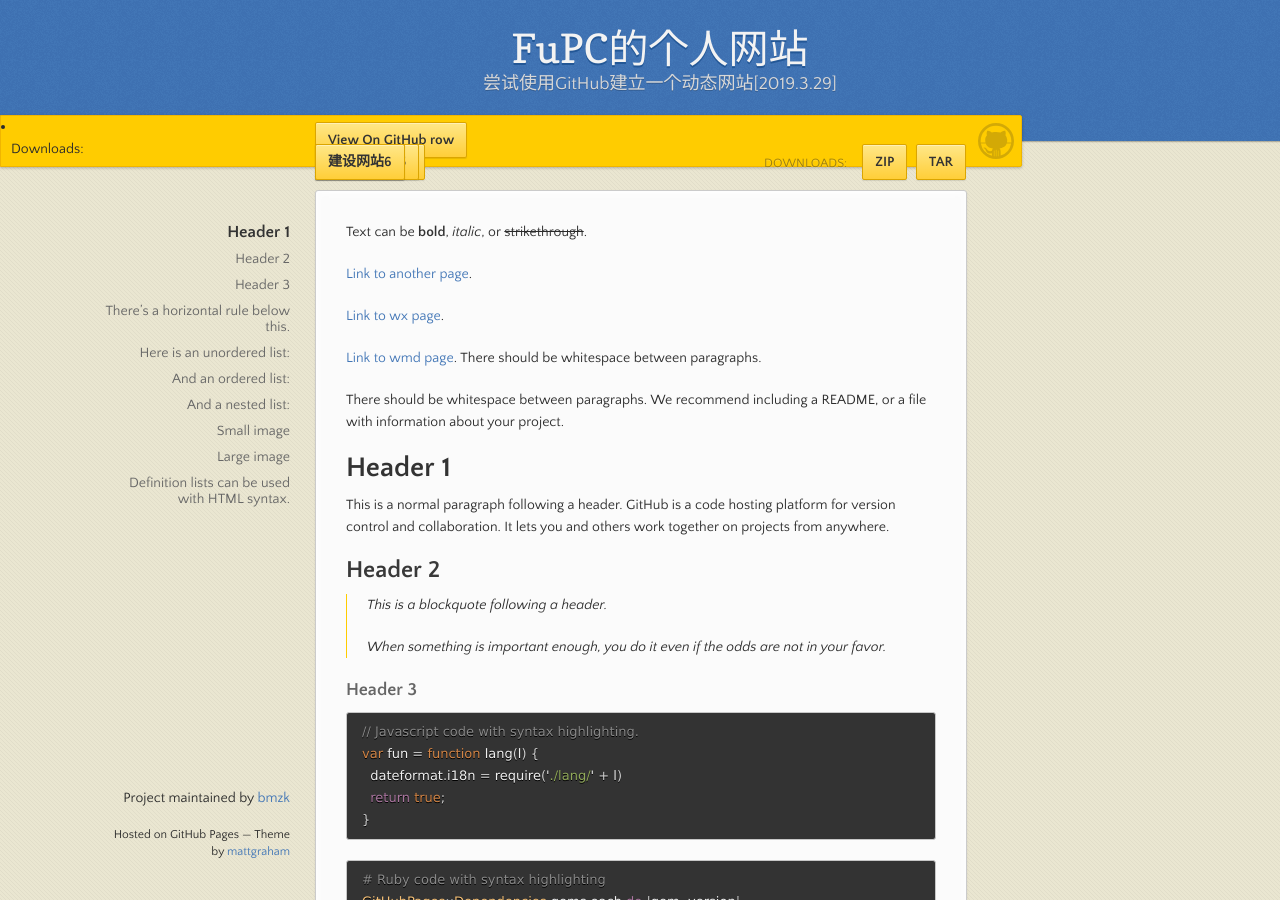
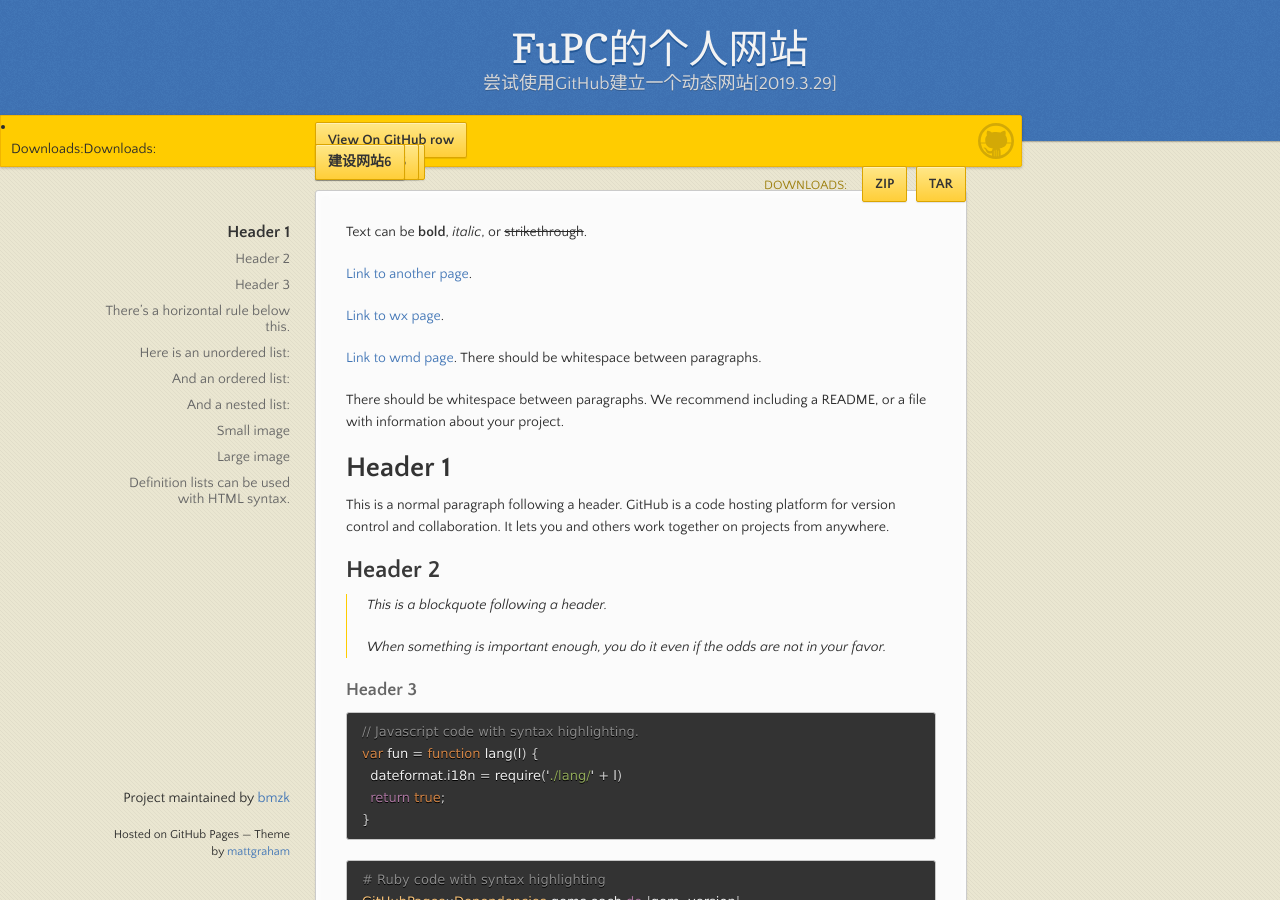
Before and after one commit to bmzk/MyWeb, a Jekyll site: the page built from index.md, in a window 1280 px wide and 900 px high. Built offline with Jekyll 4.4.1, drawn with Linux system fonts in a browser that asks for light colours.

Commit message:
Update default.html

```diff
--- a/_layouts/default.html
+++ b/_layouts/default.html
@@ -26,14 +26,15 @@
 
         <li><a href="{{ site.github.repository_url }}" class="button fork"><strong>View On GitHub row</strong></a></li>
 		<div class="row">
-		<ul>
+			<span>Downloads:</span>
+			<ul>
 		<a href="http://www.runoob.com/" class="button fork" >建设网站2222</a>
 		<a href="http://www.runoob.com/" class="button fork" >建设网站3</a>
 		<a href="http://www.runoob.com/" class="button fork" >建设网站355</a>
 		<span>Downloads:</span>
 		<a href="http://www.runoob.com/" class="button fork" >建设网站4</a>
 		<a href="http://www.runoob.com/" class="button fork" >建设网站6</a>
-		</ul>
+			</ul>
 		</div>
         {% if site.show_downloads %}
           <div class="downloads">
```
